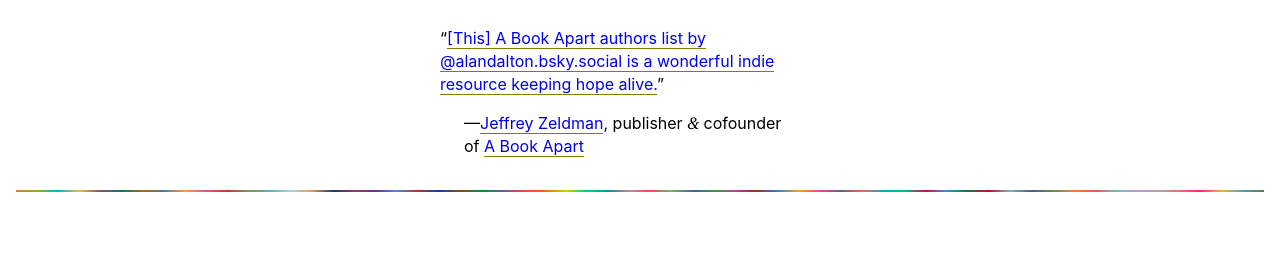
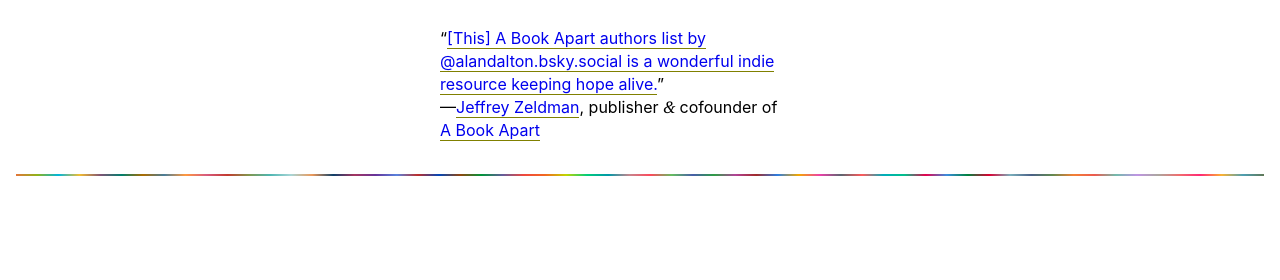
Before and after one commit to AlanDalton/Authors-Apart, a plain HTML site: page index.html in a window 1280 px wide. Shown: the part 161-441 px from the top of the page. Drawn offline with Linux system fonts and the light colour scheme.

Commit message:
removing the styling that I added to the quote’s caption

```diff
--- a/index.html
+++ b/index.html
@@ -131,12 +131,6 @@
 		header>h1+figure, h2, h3 {
 			margin-top: 3em;
 			margin-bottom: 2em;
-		}
-		header>figure>figcaption { /* copy the default browser styling for blockquotes, for visual consistency */
-			margin-block-start: 1em;
-			margin-block-end: 1em;
-			margin-inline-start: 24px;
-			margin-inline-end: 40px;
 		}
 		header>figure>blockquote,
 		header>figure>figcaption {
```
